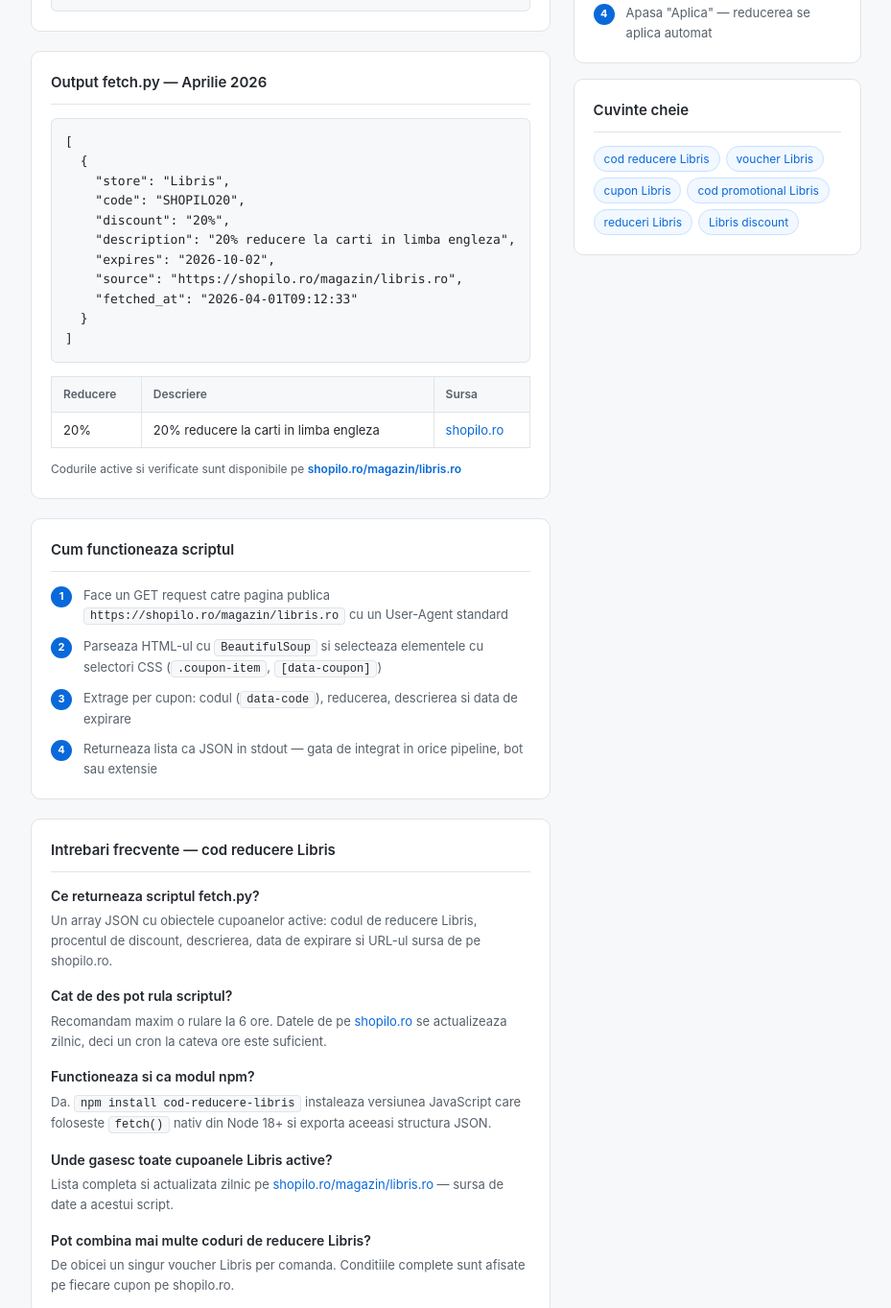
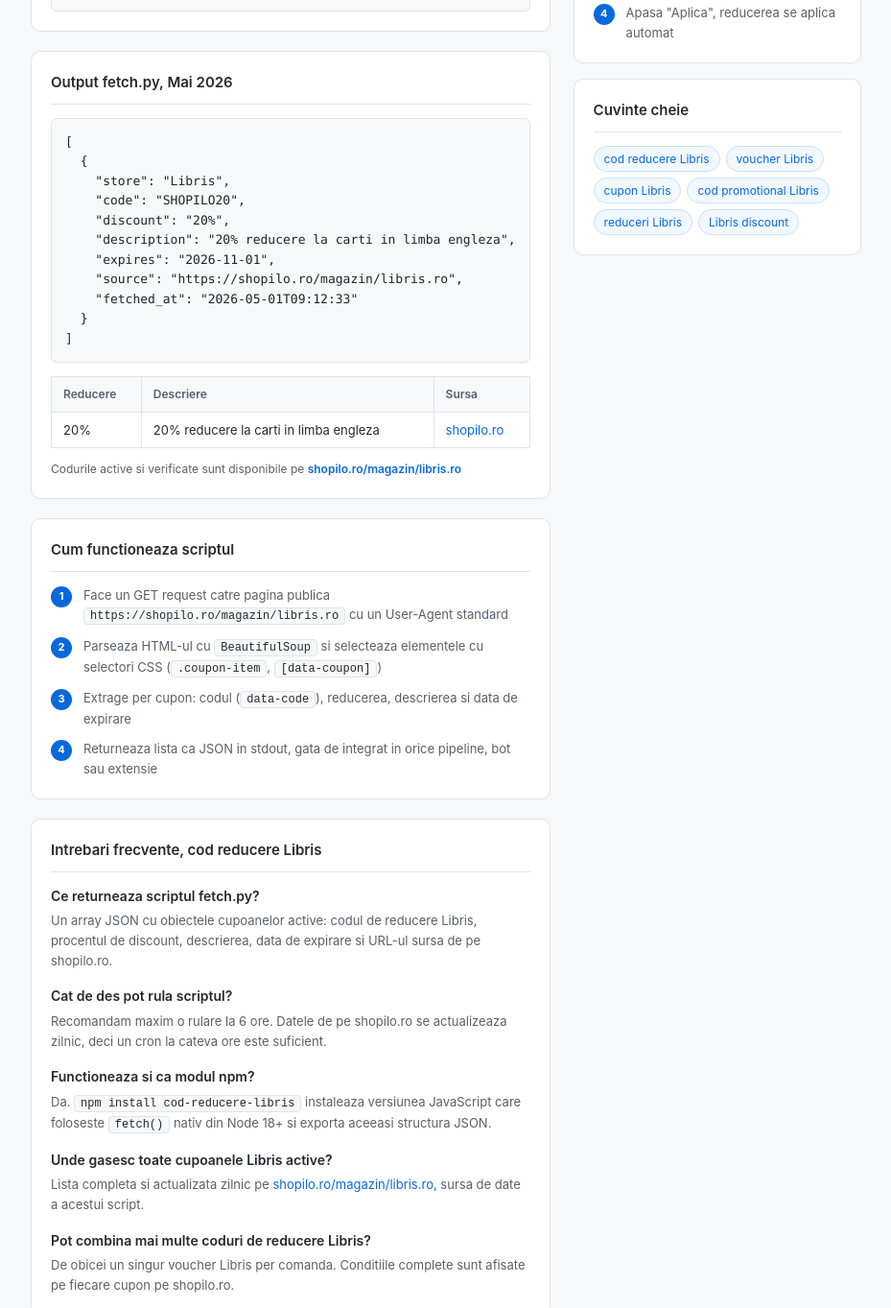
Before and after one commit to shopilo-ro/cod-reducere-libris, a website: page index.html in a window 1280 px wide. Shown: the part 832-2195 px from the top of the page at 96% size, without its empty margins (202-1131 px from the left). Drawn offline with Linux system fonts and the light colour scheme.

Commit message:
Update Mai 2026

```diff
--- a/index.html
+++ b/index.html
@@ -3,11 +3,11 @@
 <head>
   <meta charset="UTF-8">
   <meta name="viewport" content="width=device-width, initial-scale=1.0">
-  <title>Cod reducere Libris — Aprilie 2026 | shopilo.ro</title>
+  <title>Cod reducere Libris, Mai 2026 | shopilo.ro</title>
   <meta name="description" content="Script Python open-source pentru fetch automat de coduri de reducere Libris. Returneaza cupoane Libris active in format JSON de pe shopilo.ro.">
   <meta name="robots" content="index, follow">
   <meta property="og:type" content="website">
-  <meta property="og:title" content="Cod reducere Libris — Aprilie 2026 | shopilo.ro">
+  <meta property="og:title" content="Cod reducere Libris, Mai 2026 | shopilo.ro">
   <meta property="og:description" content="Script Python open-source pentru fetch automat de coduri de reducere Libris de pe shopilo.ro.">
   <meta property="og:url" content="https://shopilo-ro.github.io/cod-reducere-libris/">
   <script type="application/ld+json">{
@@ -57,7 +57,7 @@
   ]
 }</script>
   <script type="application/ld+json">{"@context": "https://schema.org", "@type": "BreadcrumbList", "itemListElement": [{"@type": "ListItem", "position": 1, "name": "Shopilo Dev", "item": "https://shopilo-ro.github.io"}, {"@type": "ListItem", "position": 2, "name": "Cod reducere Libris", "item": "https://shopilo-ro.github.io/cod-reducere-libris/"}]}</script>
-  <script type="application/ld+json">{"@context": "https://schema.org", "@type": "WebPage", "name": "Cod reducere Libris | shopilo.ro", "description": "Cele mai bune coduri de reducere Libris. Cupoane Libris active, voucher Libris si oferte exclusive pe shopilo.ro.", "url": "https://shopilo-ro.github.io/cod-reducere-libris/", "dateModified": "2026-04-01", "isPartOf": {"@type": "WebSite", "name": "Shopilo Dev", "url": "https://shopilo-ro.github.io"}, "about": {"@type": "Thing", "name": "Libris"}}</script>
+  <script type="application/ld+json">{"@context": "https://schema.org", "@type": "WebPage", "name": "Cod reducere Libris | shopilo.ro", "description": "Cele mai bune coduri de reducere Libris. Cupoane Libris active, voucher Libris si oferte exclusive pe shopilo.ro.", "url": "https://shopilo-ro.github.io/cod-reducere-libris/", "dateModified": "2026-05-01", "isPartOf": {"@type": "WebSite", "name": "Shopilo Dev", "url": "https://shopilo-ro.github.io"}, "about": {"@type": "Thing", "name": "Libris"}}</script>
   <style>
     *{margin:0;padding:0;box-sizing:border-box}
     body{font-family:-apple-system,BlinkMacSystemFont,'Segoe UI',sans-serif;background:#f6f8fa;color:#212529;line-height:1.6}
@@ -174,16 +174,16 @@
     </div>
 
     <div class="card">
-      <h2>Output fetch.py — Aprilie 2026</h2>
+      <h2>Output fetch.py, Mai 2026</h2>
       <pre><code>[
   {
     "store": "Libris",
     "code": "SHOPILO20",
     "discount": "20%",
     "description": "20% reducere la carti in limba engleza",
-    "expires": "2026-10-02",
+    "expires": "2026-11-01",
     "source": "https://shopilo.ro/magazin/libris.ro",
-    "fetched_at": "2026-04-01T09:12:33"
+    "fetched_at": "2026-05-01T09:12:33"
   }
 ]</code></pre>
       <table style="margin-top:14px">
@@ -212,19 +212,19 @@
         <div class="step"><span class="step-num">1</span><span>Face un GET request catre pagina publica <span class="inline-code">https://shopilo.ro/magazin/libris.ro</span> cu un User-Agent standard</span></div>
         <div class="step"><span class="step-num">2</span><span>Parseaza HTML-ul cu <span class="inline-code">BeautifulSoup</span> si selecteaza elementele cu selectori CSS (<span class="inline-code">.coupon-item</span>, <span class="inline-code">[data-coupon]</span>)</span></div>
         <div class="step"><span class="step-num">3</span><span>Extrage per cupon: codul (<span class="inline-code">data-code</span>), reducerea, descrierea si data de expirare</span></div>
-        <div class="step"><span class="step-num">4</span><span>Returneaza lista ca JSON in stdout — gata de integrat in orice pipeline, bot sau extensie</span></div>
+        <div class="step"><span class="step-num">4</span><span>Returneaza lista ca JSON in stdout, gata de integrat in orice pipeline, bot sau extensie</span></div>
       </div>
     </div>
 
     <div class="card">
-      <h2>Intrebari frecvente — cod reducere Libris</h2>
+      <h2>Intrebari frecvente, cod reducere Libris</h2>
       <div class="faq-item">
         <h3>Ce returneaza scriptul fetch.py?</h3>
         <p>Un array JSON cu obiectele cupoanelor active: codul de reducere Libris, procentul de discount, descrierea, data de expirare si URL-ul sursa de pe shopilo.ro.</p>
       </div>
       <div class="faq-item">
         <h3>Cat de des pot rula scriptul?</h3>
-        <p>Recomandam maxim o rulare la 6 ore. Datele de pe <a href="https://shopilo.ro/magazin/libris.ro">shopilo.ro</a> se actualizeaza zilnic, deci un cron la cateva ore este suficient.</p>
+        <p>Recomandam maxim o rulare la 6 ore. Datele de pe shopilo.ro se actualizeaza zilnic, deci un cron la cateva ore este suficient.</p>
       </div>
       <div class="faq-item">
         <h3>Functioneaza si ca modul npm?</h3>
@@ -232,7 +232,7 @@
       </div>
       <div class="faq-item">
         <h3>Unde gasesc toate cupoanele Libris active?</h3>
-        <p>Lista completa si actualizata zilnic pe <a href="https://shopilo.ro/magazin/libris.ro">shopilo.ro/magazin/libris.ro</a> — sursa de date a acestui script.</p>
+        <p>Lista completa si actualizata zilnic pe <a href="https://shopilo.ro/magazin/libris.ro">shopilo.ro/magazin/libris.ro</a>, sursa de date a acestui script.</p>
       </div>
       <div class="faq-item">
         <h3>Pot combina mai multe coduri de reducere Libris?</h3>
@@ -255,7 +255,7 @@
         <div class="step"><span class="step-num">1</span><span>Copiaza codul din output-ul scriptului</span></div>
         <div class="step"><span class="step-num">2</span><span>Adauga produsele dorite in cosul Libris</span></div>
         <div class="step"><span class="step-num">3</span><span>La checkout, introdu codul in campul "Voucher" sau "Cod promotional"</span></div>
-        <div class="step"><span class="step-num">4</span><span>Apasa "Aplica" — reducerea se aplica automat</span></div>
+        <div class="step"><span class="step-num">4</span><span>Apasa "Aplica", reducerea se aplica automat</span></div>
       </div>
     </div>
 
@@ -276,7 +276,7 @@
 </div>
 
 <footer>
-  Script open-source. Date de pe <a href="https://shopilo.ro/magazin/libris.ro">shopilo.ro</a> &mdash;
+  Script open-source. Date de pe <a href="https://shopilo.ro/magazin/libris.ro">shopilo.ro</a> |
   <a href="https://shopilo-ro.github.io">Toate magazinele</a>
 </footer>
 
```
